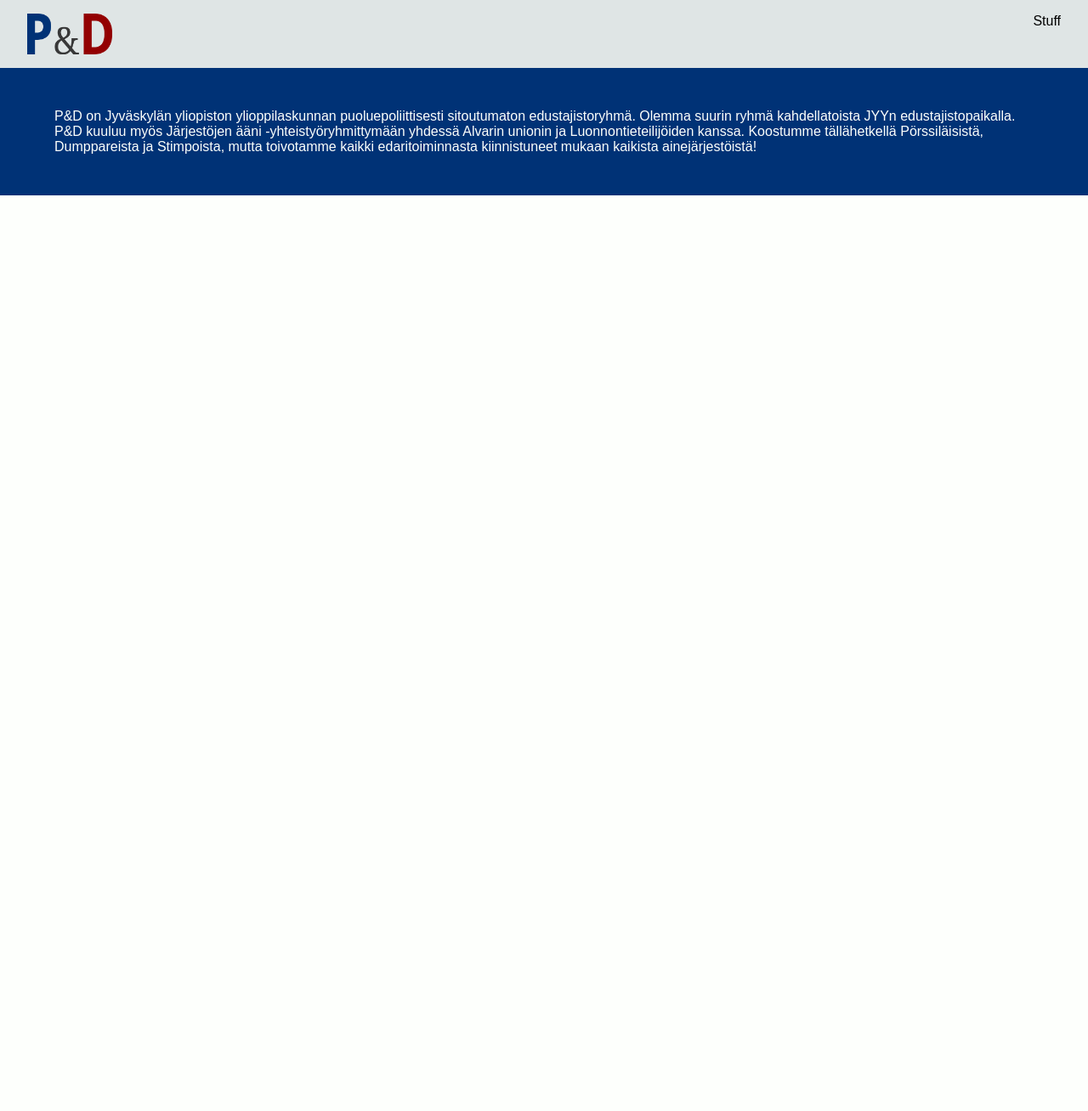
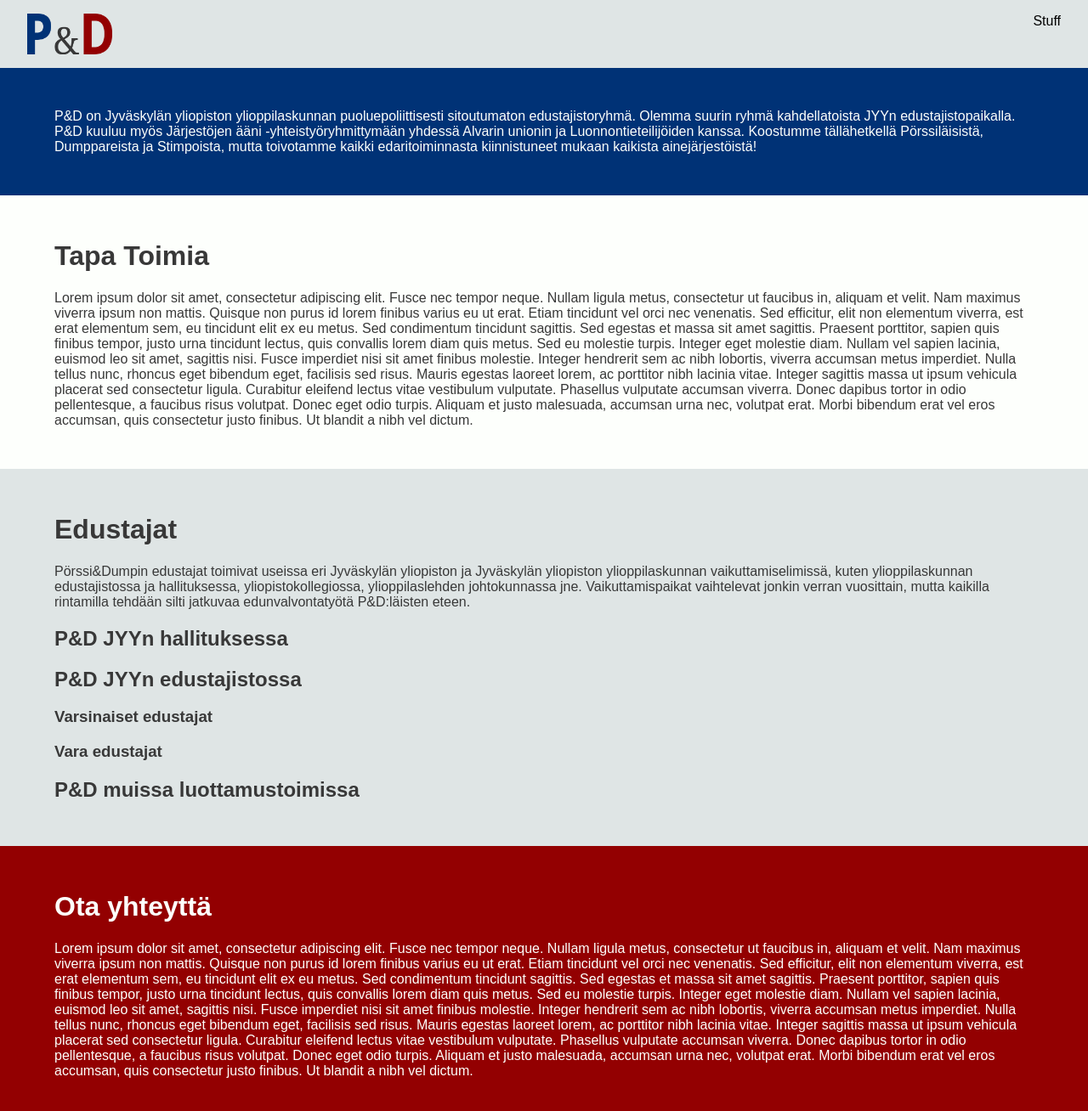
Before and after one commit to TuesdayNinja/Edariryhma-PD, a Next.js app: page / in a window 1280 px wide. Shown: the top 1308 px of the page at 85% size. Before the commit the page ends 800 px from the top, so only its background shows below. Built offline with nearby package versions, Linux system fonts and the light colour scheme; a web font is replaced by a local one.

Commit message:
Add base content

```diff
--- a/pages/index.tsx
+++ b/pages/index.tsx
@@ -1,6 +1,5 @@
 import type { NextPage } from "next";
 import Head from "next/head";
-import Image from "next/image";
 import styled, { createGlobalStyle } from "styled-components";
 import ContentBlock from "../components/ContentBlock";
 import Header from "../components/Header";
@@ -68,6 +67,88 @@ const Home: NextPage = () => {
               ainejärjestöistä!{" "}
             </p>
           </ContentBlock>
+          <ContentBlock color="white">
+            <div>
+              <h1>Tapa Toimia</h1>
+              <p>
+                Lorem ipsum dolor sit amet, consectetur adipiscing elit. Fusce
+                nec tempor neque. Nullam ligula metus, consectetur ut faucibus
+                in, aliquam et velit. Nam maximus viverra ipsum non mattis.
+                Quisque non purus id lorem finibus varius eu ut erat. Etiam
+                tincidunt vel orci nec venenatis. Sed efficitur, elit non
+                elementum viverra, est erat elementum sem, eu tincidunt elit ex
+                eu metus. Sed condimentum tincidunt sagittis. Sed egestas et
+                massa sit amet sagittis. Praesent porttitor, sapien quis finibus
+                tempor, justo urna tincidunt lectus, quis convallis lorem diam
+                quis metus. Sed eu molestie turpis. Integer eget molestie diam.
+                Nullam vel sapien lacinia, euismod leo sit amet, sagittis nisi.
+                Fusce imperdiet nisi sit amet finibus molestie. Integer
+                hendrerit sem ac nibh lobortis, viverra accumsan metus
+                imperdiet. Nulla tellus nunc, rhoncus eget bibendum eget,
+                facilisis sed risus. Mauris egestas laoreet lorem, ac porttitor
+                nibh lacinia vitae. Integer sagittis massa ut ipsum vehicula
+                placerat sed consectetur ligula. Curabitur eleifend lectus vitae
+                vestibulum vulputate. Phasellus vulputate accumsan viverra.
+                Donec dapibus tortor in odio pellentesque, a faucibus risus
+                volutpat. Donec eget odio turpis. Aliquam et justo malesuada,
+                accumsan urna nec, volutpat erat. Morbi bibendum erat vel eros
+                accumsan, quis consectetur justo finibus. Ut blandit a nibh vel
+                dictum.
+              </p>
+            </div>
+          </ContentBlock>
+          <ContentBlock color="grey">
+            <div>
+              <h1>Edustajat</h1>
+              <p>
+                Pörssi&amp;Dumpin edustajat toimivat useissa eri Jyväskylän
+                yliopiston ja Jyväskylän yliopiston ylioppilaskunnan
+                vaikuttamiselimissä, kuten ylioppilaskunnan edustajistossa ja
+                hallituksessa, yliopistokollegiossa, ylioppilaslehden
+                johtokunnassa jne. Vaikuttamispaikat vaihtelevat jonkin verran
+                vuosittain, mutta kaikilla rintamilla tehdään silti jatkuvaa
+                edunvalvontatyötä P&amp;D:läisten eteen.
+              </p>
+
+              <h2>P&amp;D JYYn hallituksessa</h2>
+
+              <h2>P&amp;D JYYn edustajistossa</h2>
+              <h3>Varsinaiset edustajat</h3>
+              <h3>Vara edustajat</h3>
+
+              <h2>P&amp;D muissa luottamustoimissa</h2>
+            </div>
+          </ContentBlock>
+          <ContentBlock color="red">
+            <div>
+              <h1>Ota yhteyttä</h1>
+              <p>
+                Lorem ipsum dolor sit amet, consectetur adipiscing elit. Fusce
+                nec tempor neque. Nullam ligula metus, consectetur ut faucibus
+                in, aliquam et velit. Nam maximus viverra ipsum non mattis.
+                Quisque non purus id lorem finibus varius eu ut erat. Etiam
+                tincidunt vel orci nec venenatis. Sed efficitur, elit non
+                elementum viverra, est erat elementum sem, eu tincidunt elit ex
+                eu metus. Sed condimentum tincidunt sagittis. Sed egestas et
+                massa sit amet sagittis. Praesent porttitor, sapien quis finibus
+                tempor, justo urna tincidunt lectus, quis convallis lorem diam
+                quis metus. Sed eu molestie turpis. Integer eget molestie diam.
+                Nullam vel sapien lacinia, euismod leo sit amet, sagittis nisi.
+                Fusce imperdiet nisi sit amet finibus molestie. Integer
+                hendrerit sem ac nibh lobortis, viverra accumsan metus
+                imperdiet. Nulla tellus nunc, rhoncus eget bibendum eget,
+                facilisis sed risus. Mauris egestas laoreet lorem, ac porttitor
+                nibh lacinia vitae. Integer sagittis massa ut ipsum vehicula
+                placerat sed consectetur ligula. Curabitur eleifend lectus vitae
+                vestibulum vulputate. Phasellus vulputate accumsan viverra.
+                Donec dapibus tortor in odio pellentesque, a faucibus risus
+                volutpat. Donec eget odio turpis. Aliquam et justo malesuada,
+                accumsan urna nec, volutpat erat. Morbi bibendum erat vel eros
+                accumsan, quis consectetur justo finibus. Ut blandit a nibh vel
+                dictum.
+              </p>
+            </div>
+          </ContentBlock>
         </Content>
       </main>
 
```
